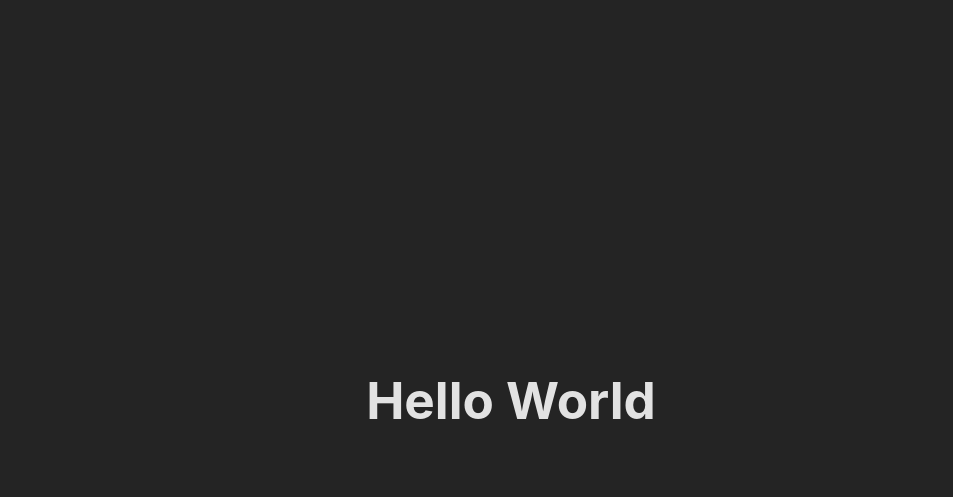
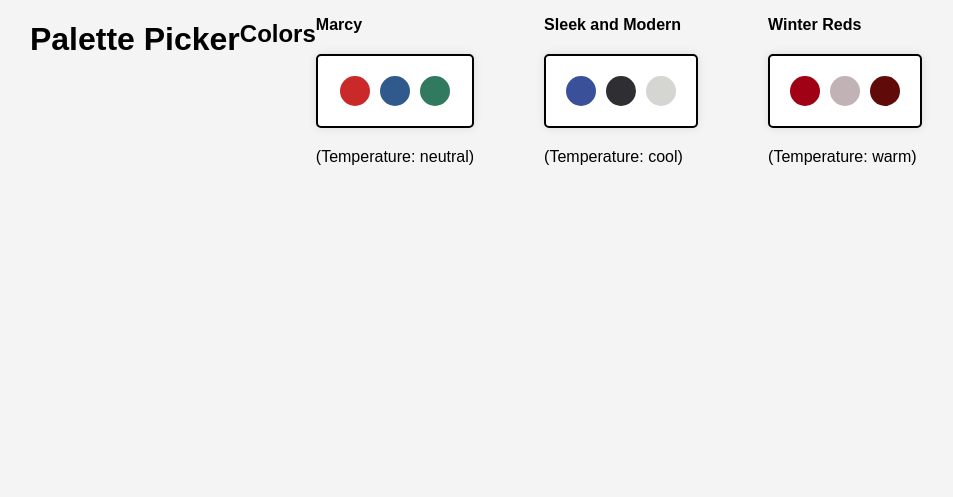
Before and after one commit to mayayr115/maya-ramkishun-vite-project, a website built with Vite: page app/index.html in a window 1280 px wide. Shown: the whole page, without its empty margins (129-1082 px from the left). Built offline with nearby package versions, Linux system fonts and the light colour scheme.

Commit message:
Wednesday Progress

```diff
--- a/app/index.html
+++ b/app/index.html
@@ -8,7 +8,15 @@
     <title>Palette Picker</title>
   </head>
   <body>
-    <div id="app"></div>
+    <main>
+      <div id="app">
+        <h1>Palette Picker</h1>
+        <form>
+          <h2>Colors</h2>
+
+        </form>
+      </div>
+    </main>
     <script type="module" src="src/main.js"></script>
   </body>
 </html>
--- a/app/package.json
+++ b/app/package.json
@@ -1,5 +1,5 @@
 {
-  "name": "maya-ramkishun-vite-project",
+  "name": "palette-picker",
   "private": true,
   "version": "0.0.0",
   "type": "module",
--- a/app/src/main.js
+++ b/app/src/main.js
@@ -1,3 +1,26 @@
 import './style.css'
+import palettes from '../palettes.json' // JSON data
 
-document.querySelector('#app').innerHTML = '<h1>Hello World</h1>'
+console.log(palettes); // test
+
+document.addEventListener("DOMContentLoaded", function () {
+  // Get the container element, aka div
+  const palettesContainer = document.getElementById("app");
+
+  // Create an unordered list to display color palettes
+  const ul = document.createElement("ul");
+
+  // Iterate through each color palette in the JSON data
+  palettes.forEach((palette) => {
+      // Create list items for each color palette
+      // Convert to just innerHTML?
+      const li = document.createElement("li");
+      li.innerHTML = `<strong>${palette.title}</strong><div class="color-swatch-container">${palette.colors.map(color => `<div class="color-swatch" style="background-color: ${color};"></div>`).join('')}</div>(Temperature: ${palette.temperature})`;
+
+      // Append each list item to the unordered list
+      ul.appendChild(li);
+  });
+
+  // Append the unordered list to the container
+  palettesContainer.appendChild(ul);
+});
--- a/app/src/style.css
+++ b/app/src/style.css
@@ -1,34 +1,52 @@
-:root {
-  font-family: Inter, system-ui, Avenir, Helvetica, Arial, sans-serif;
-  line-height: 1.5;
-  font-weight: 400;
-
-  color-scheme: light dark;
-  color: rgba(255, 255, 255, 0.87);
-  background-color: #242424;
-
-  font-synthesis: none;
-  text-rendering: optimizeLegibility;
-  -webkit-font-smoothing: antialiased;
-  -moz-osx-font-smoothing: grayscale;
-}
-
 body {
+  font-family: Arial, sans-serif;
   margin: 0;
-  display: flex;
-  place-items: center;
-  min-width: 320px;
-  min-height: 100vh;
-}
-
-h1 {
-  font-size: 3.2em;
-  line-height: 1.1;
+  padding: 0;
+  background-color: #f4f4f4;
 }
 
 #app {
-  max-width: 1280px;
-  margin: 0 auto;
-  padding: 2rem;
-  text-align: center;
+  display: flex;
+  justify-content: center;
 }
+
+ul {
+  display: flex;
+  justify-content: center;
+  list-style: none;
+  padding: 0;
+}
+
+li {
+  margin-bottom: 15px;
+  margin-right: 70px;
+}
+
+strong {
+  display: block;
+  margin-bottom: 8px;
+}
+
+.color-swatch-container {
+  display: flex;
+  justify-content: center;
+  gap: 10px;
+  max-width: 800px;
+  margin: 20px auto;
+  border-radius: 5px;
+  border: 2px solid black;
+  background-color: #fff;
+  padding: 20px;
+  box-shadow: 0 0 10px rgba(0, 0, 0, 0.1);
+}
+
+.color-swatch {
+  width: 30px;
+  height: 30px;
+  border-radius: 50%;
+}
+
+.palettes {
+  display: flex;
+  justify-content: center;
+}
```
Also changed, not shown: app/src/helper.js (added, +27 -0 lines), app/palettes.json (renamed from palettes.json), 1 other file.
